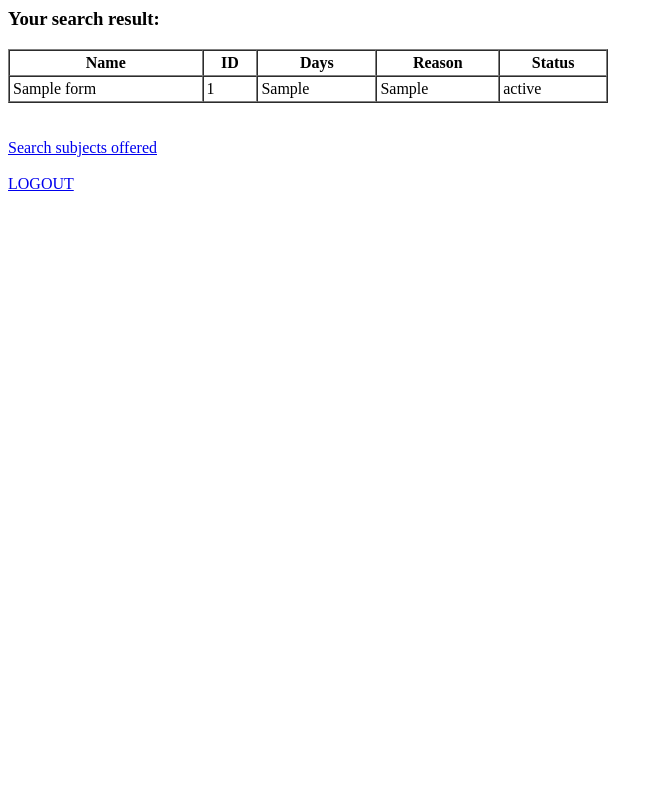
After one commit to IrtisumMusharratRahman/Leave-Application-Management-System, a PHP site: page /view_search_staff.php in a window 1280 px wide. The commit adds this page. Shown: the whole page, without its empty margins (0-663 px from the left). Run offline with PHP 8.4, Linux system fonts and the light colour scheme; the visitor is signed in with stand-in values (Sample User, id 1); tables that the repository leaves empty or names only in its code hold one stand-in row (values such as "Sample post"); data that the repository does not hold is empty.

Commit message:
staff search addition

```diff
--- /dev/null
+++ b/view_search_staff.php
@@ -0,0 +1,73 @@
+<?php
+session_start();
+
+if ($_SESSION["Login"] != "YES") //if the user is not logged in or has been logged out
+	header("Location: index.php");
+
+?>
+
+<html>
+
+<head>
+	<title>Subject List</title>
+
+	<head>
+
+	<body>
+
+		<?php
+		require("config.php");
+
+		$find = $_POST['staffID'];
+
+		$sql = "SELECT * FROM form WHERE id LIKE '%$find%'";
+
+		$result = mysqli_query($conn, $sql);
+
+		if (mysqli_num_rows($result) > 0) {
+		?>
+
+			<!-- Start table -->
+			<h3>Your search result:</h3>
+			<table width="600" border="1" cellspacing="0" cellpadding="3">
+
+				<!-- Print table heading -->
+				<tr>
+					<td align="center"><strong>Name</strong></td>
+					<td align="center"><strong>ID</strong></td>
+					<td align="center"><strong>Days</strong></td>
+					<td align="center"><strong>Reason</strong></td>
+					<td align="center"><strong>Status</strong></td>
+				</tr>
+
+
+				<?php
+				// output data of each row
+				while ($rows = mysqli_fetch_assoc($result)) {
+				?>
+					<tr>
+						<td><?php echo $rows['name']; ?></td>
+						<td><?php echo $rows['id']; ?></td>
+						<td><?php echo $rows['days']; ?></td>
+						<td><?php echo $rows['reason']; ?></td>
+						<td><?php echo $rows['status']; ?></td>
+					</tr>
+
+
+
+			</table>
+
+	<?php
+				}
+			} else {
+				echo "<h3>No records found</h3>";
+			}
+
+			mysqli_close($conn);
+	?>
+
+
+
+	<br /><br /><a href="search_form.php">Search subjects offered</a>
+
+	<br /><br /><a href="logout.php">LOGOUT</a>
```
Also changed, not shown: admin_main.php (+7 -3 lines), manager_main.php (+7 -3 lines), search_form.php (added, +33 -0 lines), view_info.php (+11 -7 lines).
